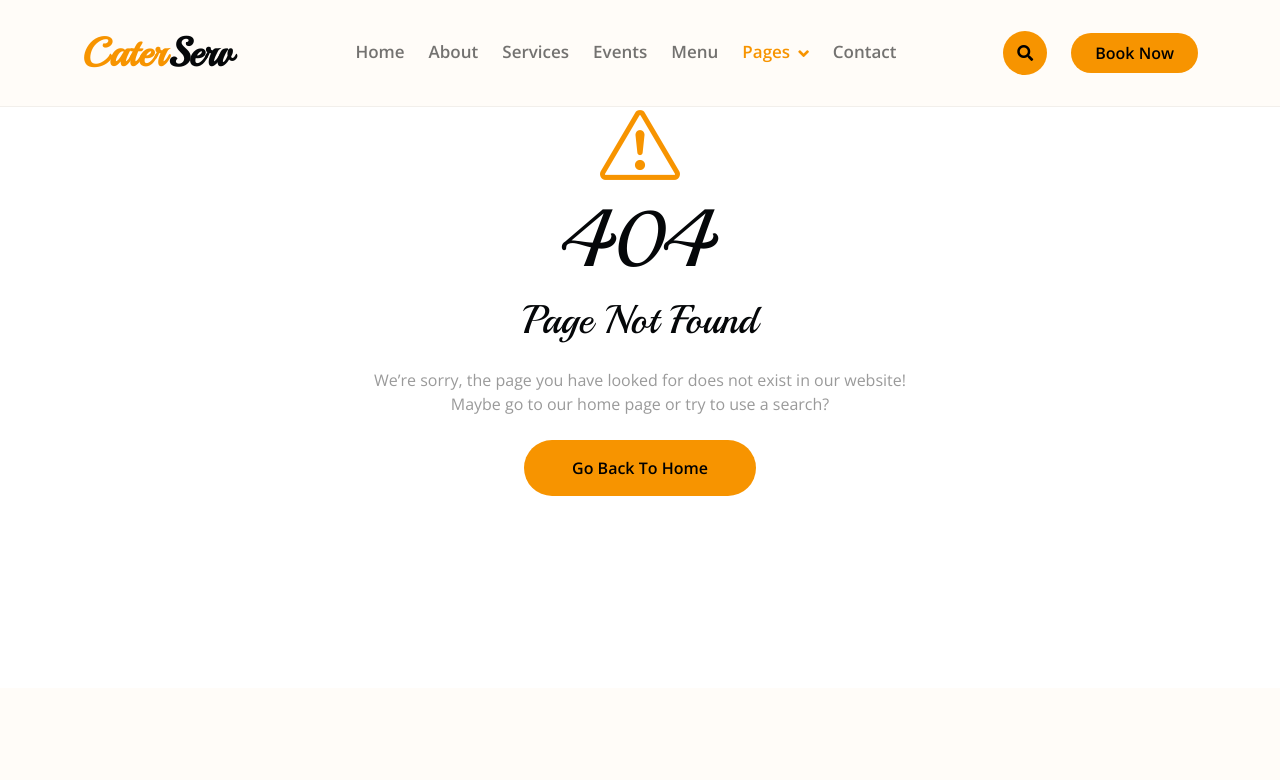
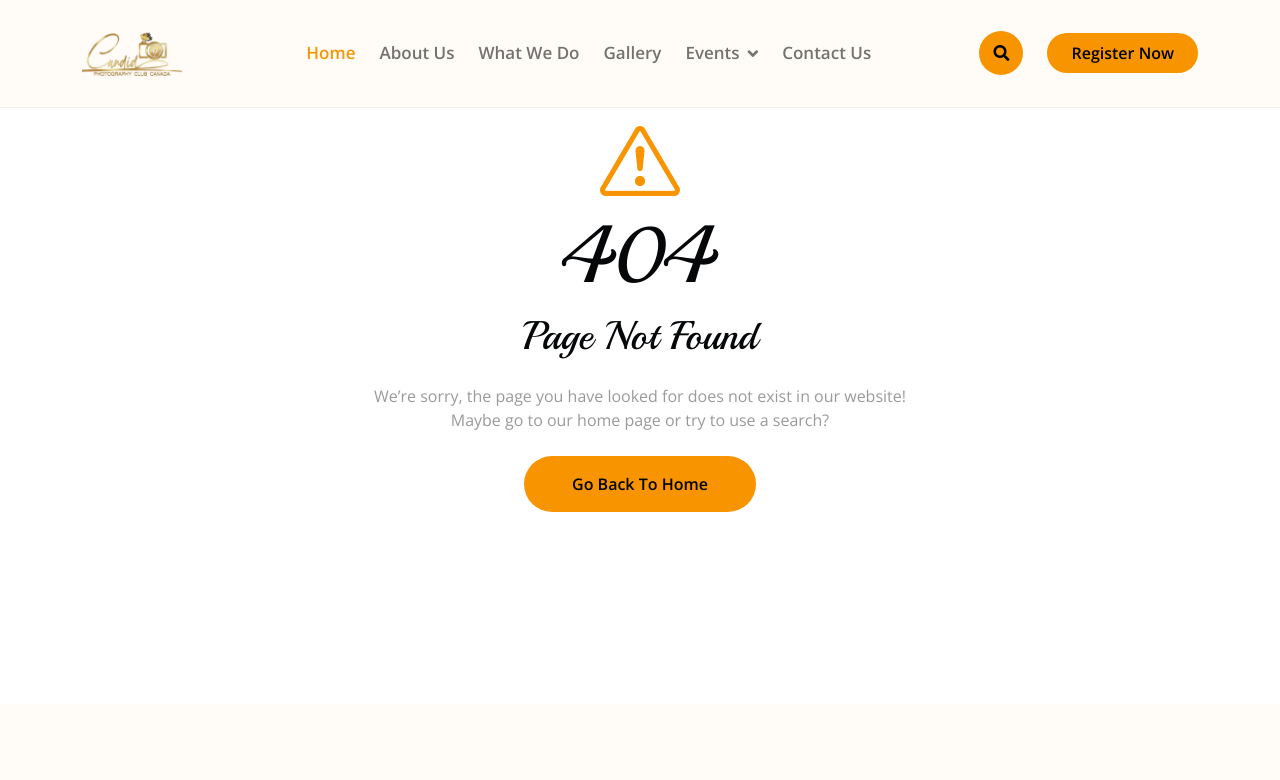
Before and after one commit to SachinUthpala/Caddi-Photography, a plain HTML site: page 404.html in a window 1280 px wide. Shown: the top 780 px of the page. Drawn offline with nearby package versions, Linux system fonts and the light colour scheme.

Commit message:
404 page created

```diff
--- a/404.html
+++ b/404.html
@@ -43,32 +43,28 @@
             <div class="container">
                 <nav class="navbar navbar-light navbar-expand-lg py-4">
                     <a href="index.html" class="navbar-brand">
-                        <h1 class="text-primary fw-bold mb-0">Cater<span class="text-dark">Serv</span> </h1>
+                        <img src="./img/logo.png" alt="logo" class="logo">
                     </a>
                     <button class="navbar-toggler py-2 px-3" type="button" data-bs-toggle="collapse" data-bs-target="#navbarCollapse">
                         <span class="fa fa-bars text-primary"></span>
                     </button>
                     <div class="collapse navbar-collapse" id="navbarCollapse">
                         <div class="navbar-nav mx-auto">
-                            <a href="index.html" class="nav-item nav-link">Home</a>
-                            <a href="about.html" class="nav-item nav-link">About</a>
-                            <a href="service.html" class="nav-item nav-link">Services</a>
-                            <a href="event.html" class="nav-item nav-link">Events</a>
-                            <a href="menu.html" class="nav-item nav-link">Menu</a>
+                            <a href="index.html" class="nav-item nav-link active">Home</a>
+                            <a href="./404.html" class="nav-item nav-link">About Us</a>
+                            <a href="./404.html" class="nav-item nav-link">What We Do</a>
+                            <a href="./404.html" class="nav-item nav-link">Gallery</a>
                             <div class="nav-item dropdown">
-                                <a href="#" class="nav-link dropdown-toggle active" data-bs-toggle="dropdown">Pages</a>
+                                <a href="#" class="nav-link dropdown-toggle" data-bs-toggle="dropdown">Events</a>
                                 <div class="dropdown-menu bg-light">
-                                    <a href="book.html" class="dropdown-item">Booking</a>
-                                    <a href="blog.html" class="dropdown-item">Our Blog</a>
-                                    <a href="team.html" class="dropdown-item">Our Team</a>
-                                    <a href="testimonial.html" class="dropdown-item">Testimonial</a>
-                                    <a href="404.html" class="dropdown-item active">404 Page</a>
+                                    <a href="./404.html" class="dropdown-item">Smartphone Photography</a>
+                                    <a href="404.html" class="dropdown-item">Professional Photography</a>
                                 </div>
                             </div>
-                            <a href="contact.html" class="nav-item nav-link">Contact</a>
+                            <a href="./404.html" class="nav-item nav-link">Contact Us</a>
                         </div>
                         <button class="btn-search btn btn-primary btn-md-square me-4 rounded-circle d-none d-lg-inline-flex" data-bs-toggle="modal" data-bs-target="#searchModal"><i class="fas fa-search"></i></button>
-                        <a href="" class="btn btn-primary py-2 px-4 d-none d-xl-inline-block rounded-pill">Book Now</a>
+                        <a href="" class="btn btn-primary py-2 px-4 d-none d-xl-inline-block rounded-pill">Register Now</a>
                     </div>
                 </nav>
             </div>
@@ -100,7 +96,7 @@
 
 
         <!-- 404 Start -->
-        <div class="container-fluid py-6 wow fadeInUp" data-wow-delay="0.1s">
+        <div class="container-fluid py-6 wow fadeInUp mt-3" data-wow-delay="0.1s">
             <div class="container text-center">
                 <div class="row justify-content-center">
                     <div class="col-lg-6">
```
